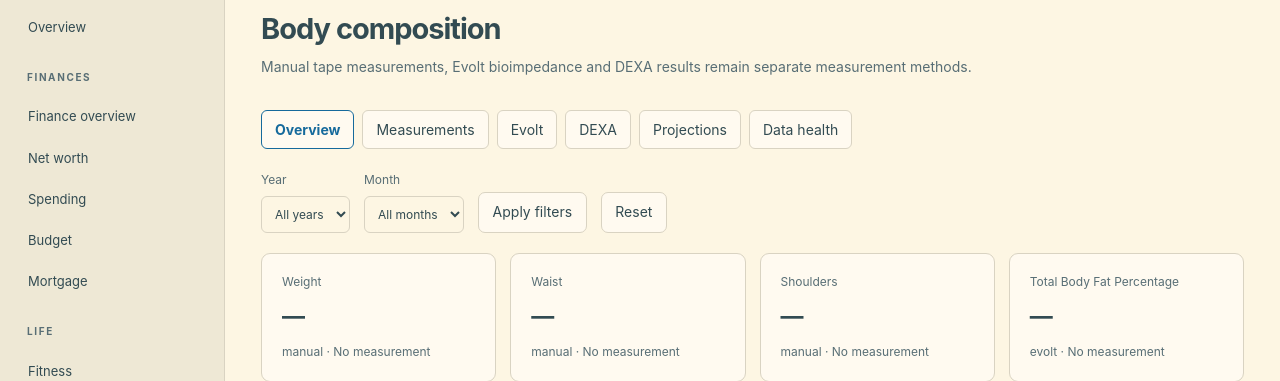
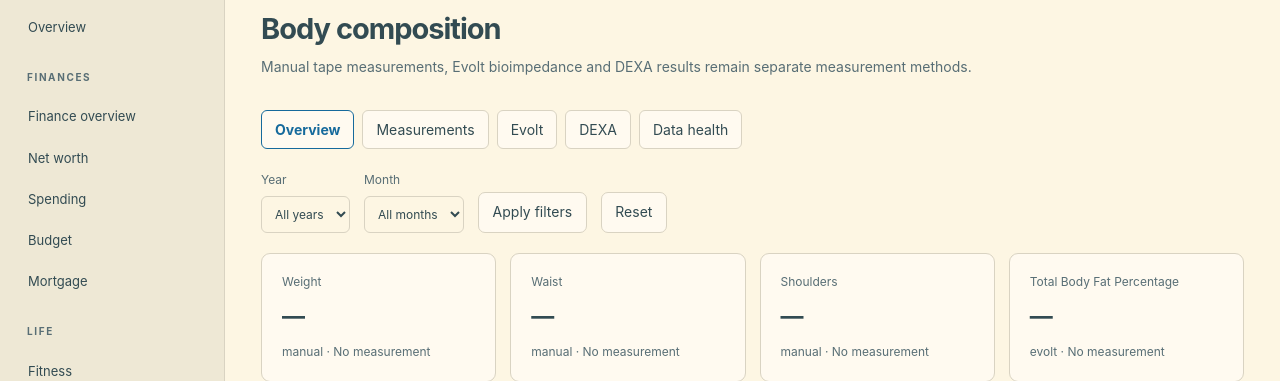
Before and after one commit to Jarrod95/Life-Dashboard, a Flask app: page /fitness/body-composition in a window 1280 px wide. Shown: the part 133-514 px from the top of the page. Run offline with Flask 3, Linux system fonts and the light colour scheme; data that the repository does not hold is empty.

Commit message:
Remove separate projections tab and route

```diff
--- a/app/templates/body_composition.html
+++ b/app/templates/body_composition.html
@@ -2,7 +2,7 @@
 {% block content %}
 <div class="page-heading"><div><p class="eyebrow">FITNESS / BODY COMPOSITION</p><h1>Body composition</h1><p class="muted">Manual tape measurements, Evolt bioimpedance and DEXA results remain separate measurement methods.</p></div></div>
 <nav class="composition-tabs" aria-label="Body composition sections">
-{% for name,label in [('overview','Overview'),('measurements','Measurements'),('evolt','Evolt'),('dexa','DEXA'),('projections','Projections'),('data','Data health')] %}
+{% for name,label in [('overview','Overview'),('measurements','Measurements'),('evolt','Evolt'),('dexa','DEXA'),('data','Data health')] %}
 <a class="{{ 'active' if view==name else '' }}" href="/fitness/body-composition{{ '' if name=='overview' else '/'~name }}">{{ label }}</a>
 {% endfor %}
 </nav>
```
